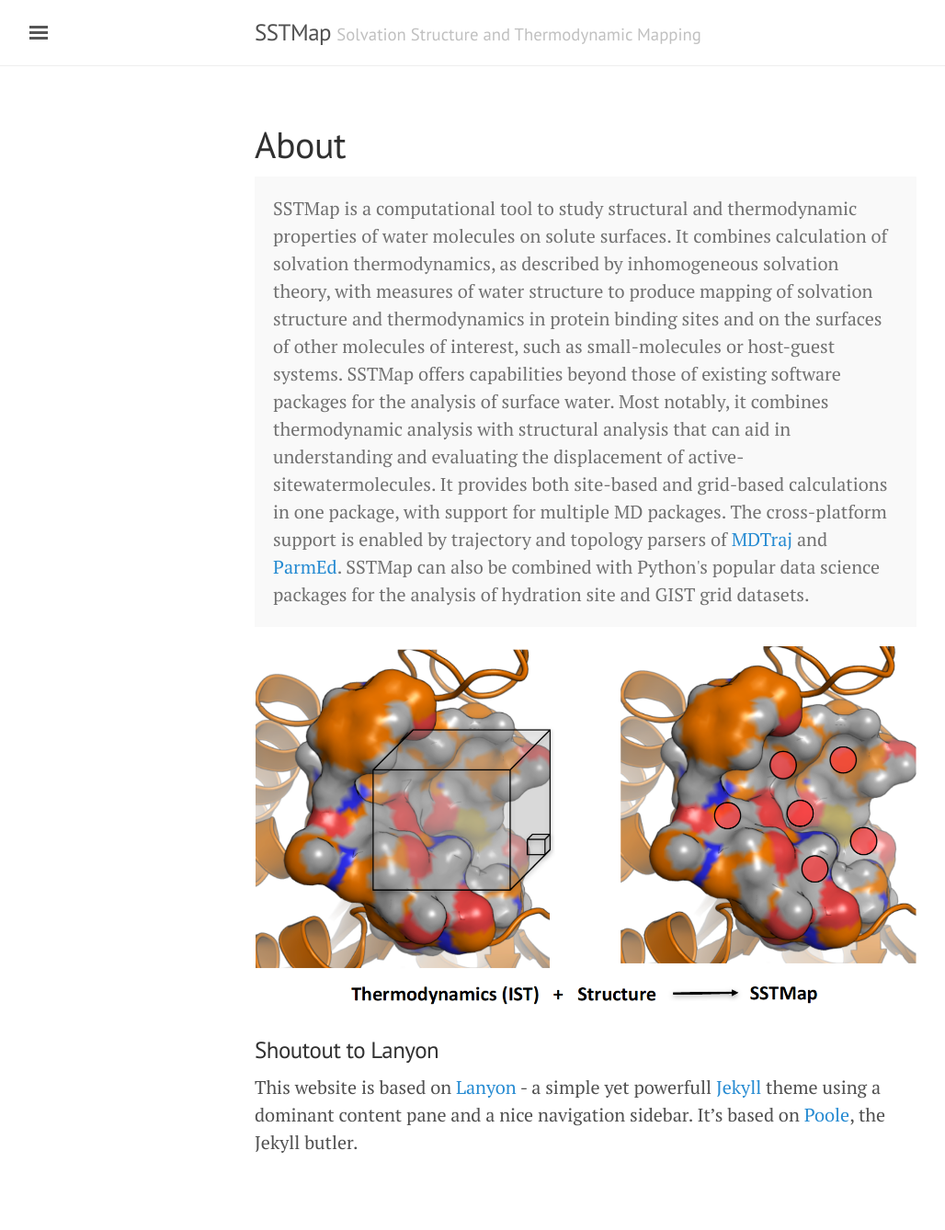
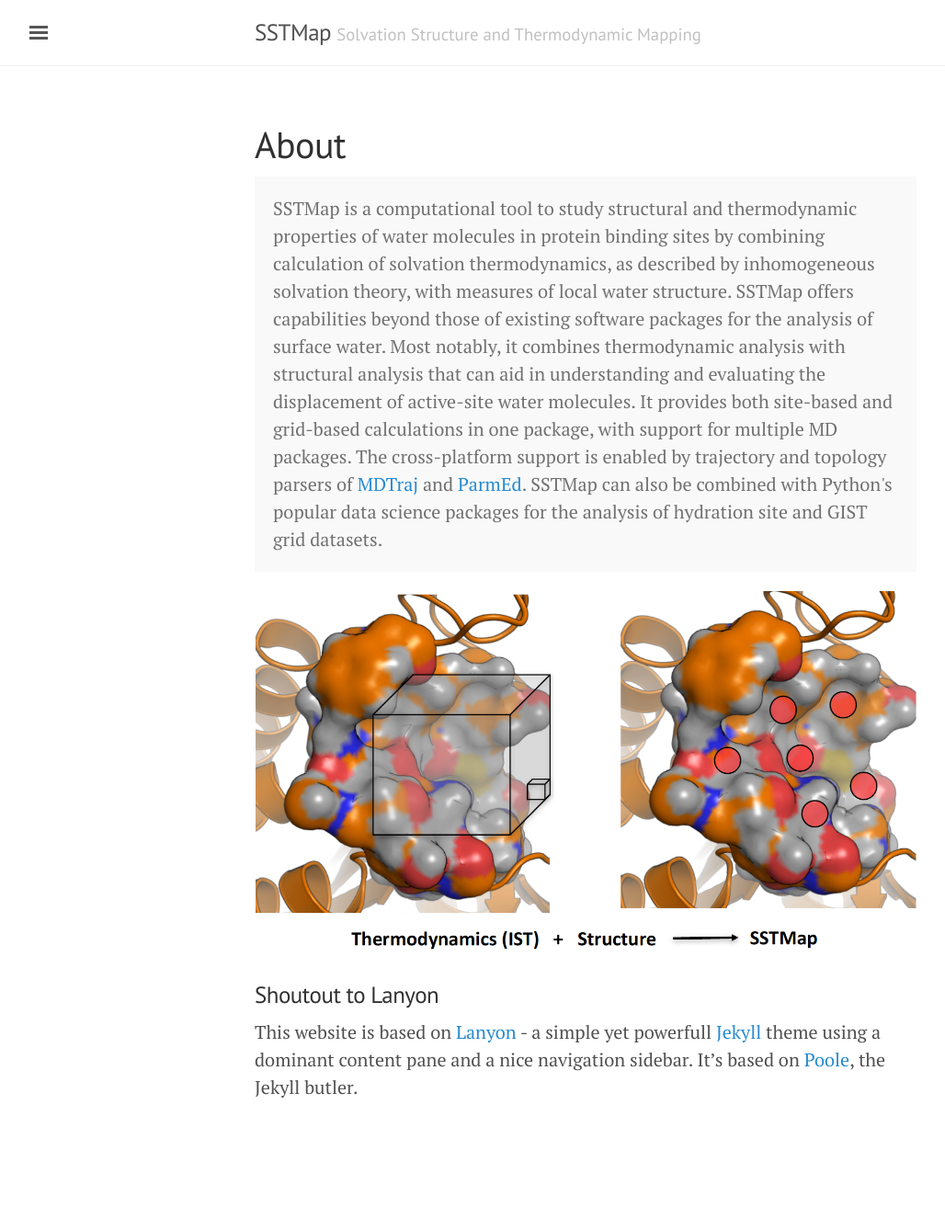
Before and after one commit to KurtzmanLab/SSTMap, a Jekyll site: the page built from about.md, in a window 1280 px wide. Shown: the whole page at 92% size, without its empty margins (3-1031 px from the left). Built offline with Jekyll 4.4.1, drawn with Linux system fonts in a browser that asks for light colours; after the commit the page ends 1278 px from its top, so only the background shows below that.

Commit message:
Update about.md

```diff
--- a/about.md
+++ b/about.md
@@ -4,7 +4,7 @@
 ---
 
 <p class="message">
-  SSTMap is a computational tool to study structural and thermodynamic properties of water molecules on solute surfaces. It combines calculation of solvation thermodynamics, as described by inhomogeneous solvation theory, with measures of water structure to produce mapping of solvation structure and thermodynamics in protein binding sites and on the surfaces of other molecules of interest, such as small-molecules or host-guest systems. SSTMap offers capabilities beyond those of existing software packages for the analysis of surface water. Most notably, it combines thermodynamic analysis with structural analysis that can aid in understanding and evaluating the displacement of active-sitewatermolecules. It provides both site-based and grid-based calculations in one package, with support for multiple MD packages. The cross-platform support is enabled by trajectory and topology parsers of <a href="http://mdtraj.org">MDTraj</a> and <a href="http://parmed.github.io/ParmEd/html/index.html">ParmEd</a>. SSTMap can also be combined with Python's popular data science packages for the analysis of hydration site and GIST grid datasets.
+  SSTMap is a computational tool to study structural and thermodynamic properties of water molecules in protein binding sites by combining calculation of solvation thermodynamics, as described by inhomogeneous solvation theory, with measures of local water structure. SSTMap offers capabilities beyond those of existing software packages for the analysis of surface water. Most notably, it combines thermodynamic analysis with structural analysis that can aid in understanding and evaluating the displacement of active-site water molecules. It provides both site-based and grid-based calculations in one package, with support for multiple MD packages. The cross-platform support is enabled by trajectory and topology parsers of <a href="http://mdtraj.org">MDTraj</a> and <a href="http://parmed.github.io/ParmEd/html/index.html">ParmEd</a>. SSTMap can also be combined with Python's popular data science packages for the analysis of hydration site and GIST grid datasets.
 </p>
 
 ![overview](https://kurtzmanlab.github.io/SSTMap/assets/overview.png)
```
